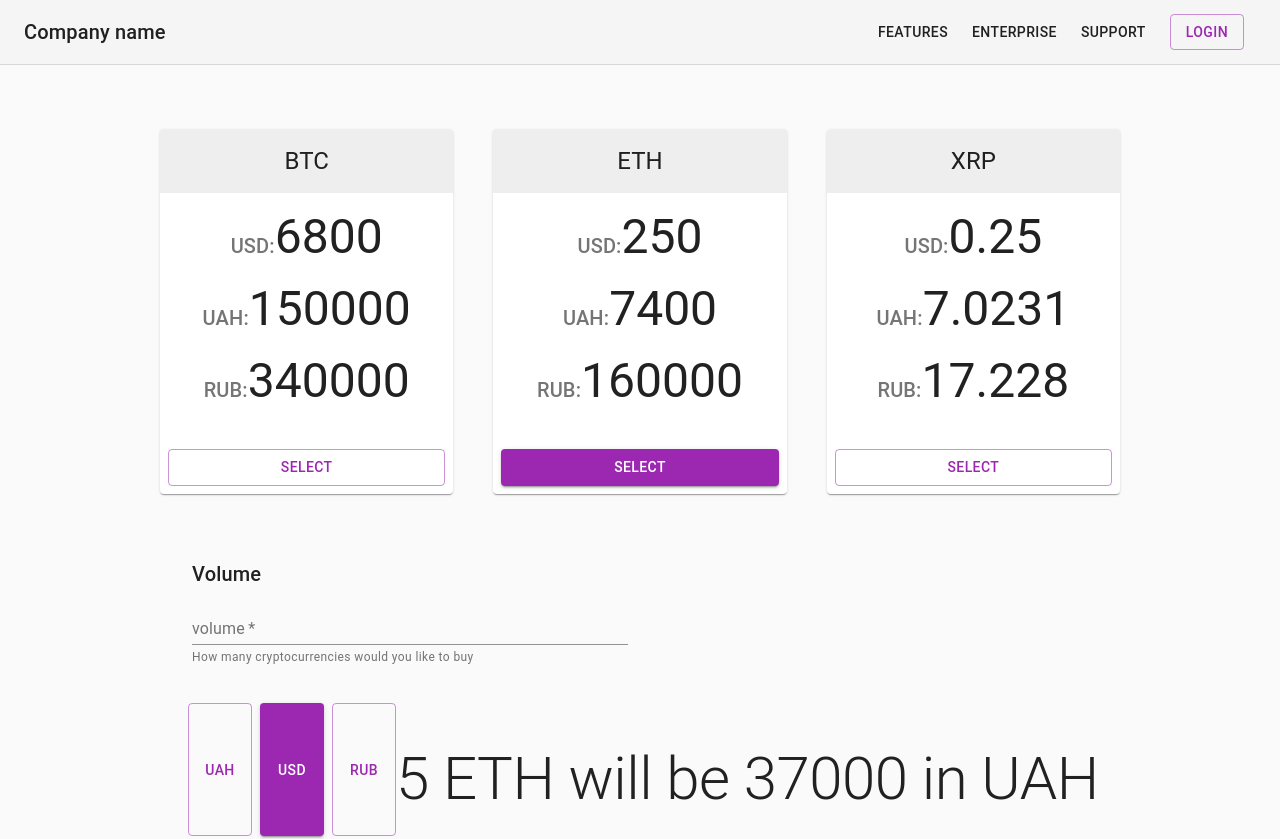
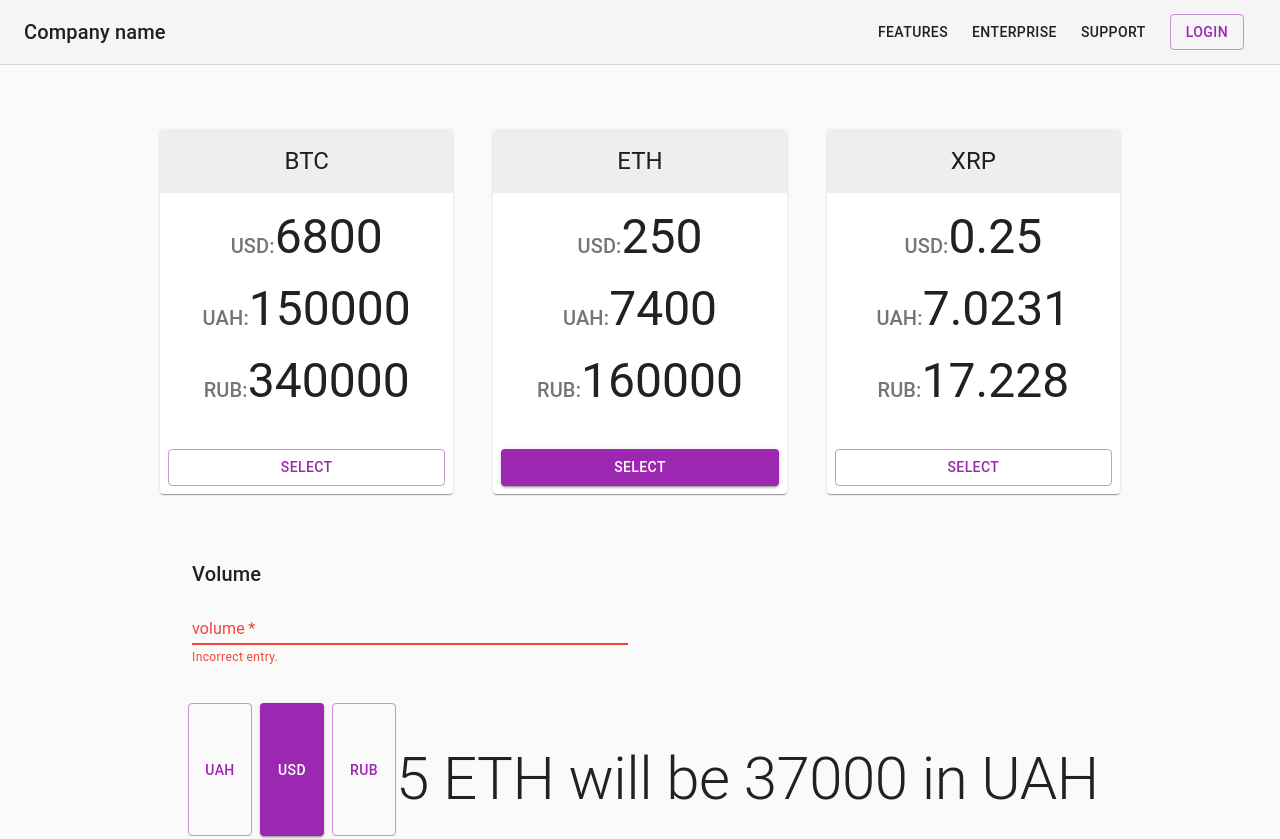
Before and after one commit to scotch02/react-redux-saga, a React (Create React App) app: page / in a window 1280 px wide. Shown: the top 839 px of the page. Built offline with nearby package versions, Linux system fonts and the light colour scheme.

Commit message:
validation. stage 1

```diff
--- a/src/components/PaymentForm/PaymentForm.js
+++ b/src/components/PaymentForm/PaymentForm.js
@@ -37,6 +37,9 @@ export default function PaymentForm() {
             label="volume"
             helperText="How many cryptocurrencies would you like to buy"
             fullWidth
+            error
+            helperText="Incorrect entry."
+            type="number"
           />
         </Grid>
 
@@ -62,7 +65,7 @@ export default function PaymentForm() {
           align="center"
           color="textPrimary"
           gutterBottom
-        className = {classes.result}
+          className={classes.result}
         >
           5 ETH will be 37000 in UAH
       </Typography>
```
Lines whose indentation alone changed are shown as unchanged.
